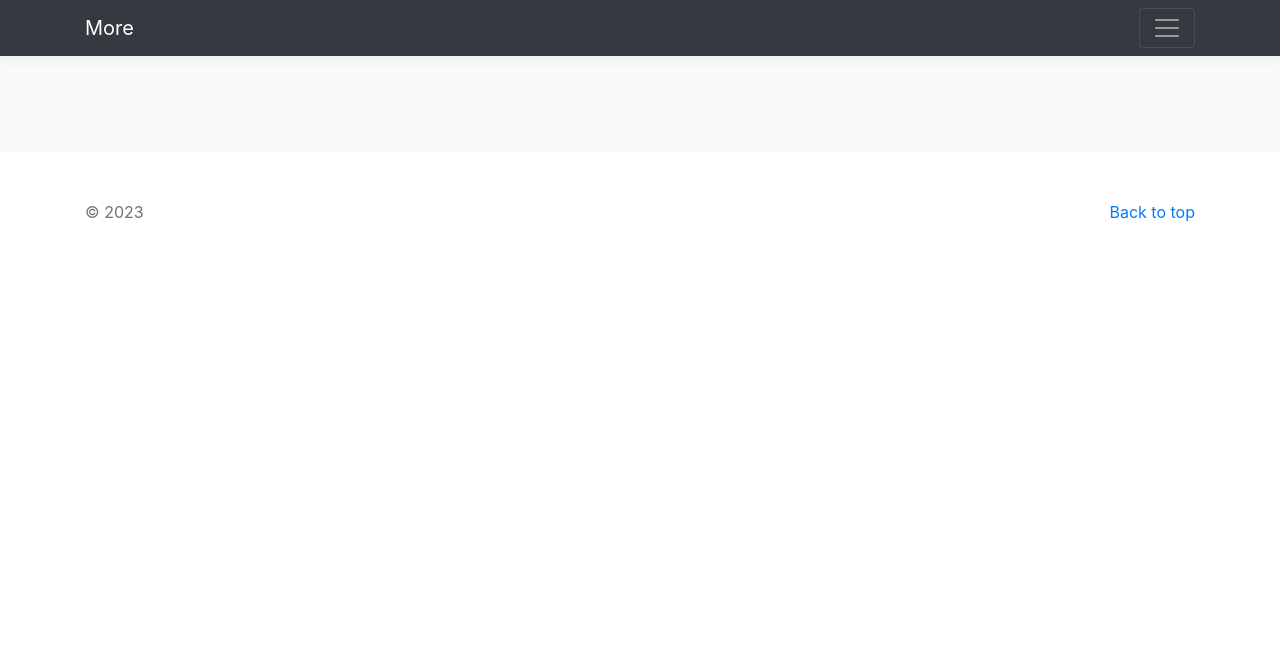
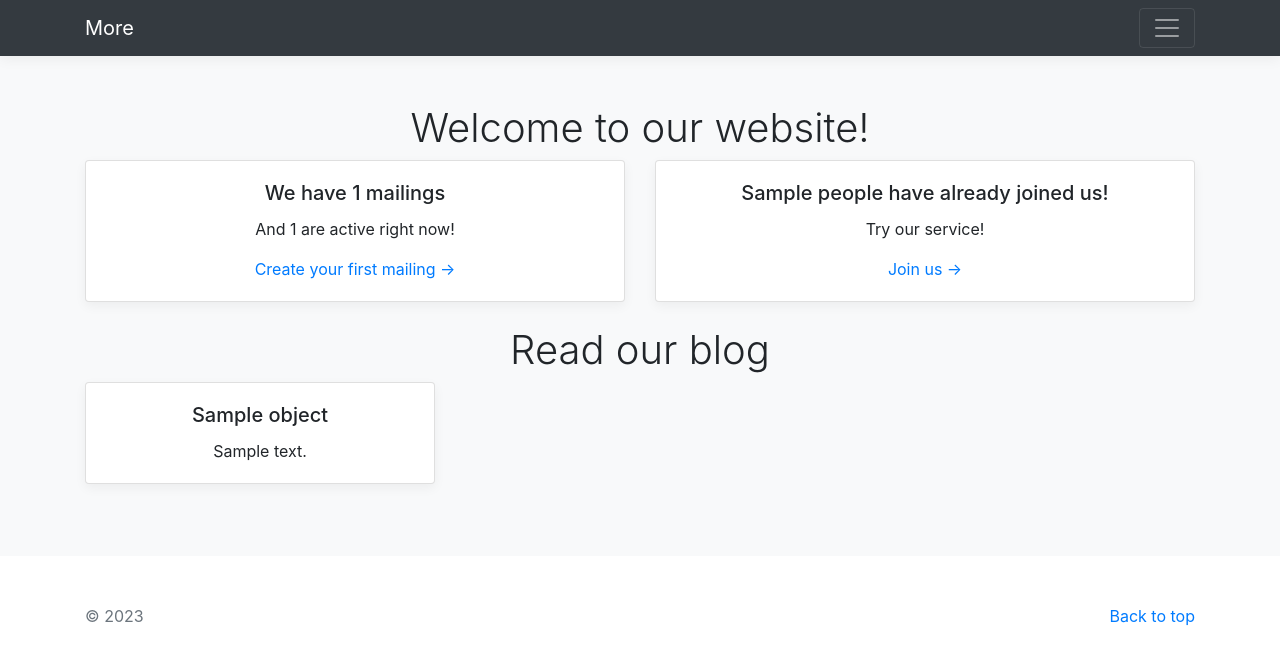
Before and after one commit to violetta-p/course_6, a Django app: template mailing/templates/mailing/home_page.html in a window 1280 px wide. Shown: the top 665 px of the page. Run offline with Django 4.2, Linux system fonts and the light colour scheme; the template is opened without the code that fills it: most values are stand-ins (such as "Sample title", 1, 10 or a date in 2020); some libraries are stand-ins or nearby versions.

Commit message:
added manager and home_page

```diff
--- a/mailing/forms.py
+++ b/mailing/forms.py
@@ -11,7 +11,7 @@ class MailingCreateForm(forms.ModelForm):
 
     class Meta:
         model = Mailing
-        fields = ('frequency', 'status', 'client', 'message', 'finish_date', 'finish_time')
+        fields = ('sending_time', 'frequency', 'status', 'client', 'message', 'finish_date', 'finish_time')
 
     def clean_name(self):
         forbidden_items = ['казино', 'криптовалюта', 'крипта', 'биржа', 'дешево',
--- a/mailing/models.py
+++ b/mailing/models.py
@@ -70,13 +70,16 @@ class Mailing(models.Model):
               ('START', 'Запущена'))
 
     create_date = models.DateField(auto_now_add=True, verbose_name='дата создания')
-    sending_time = models.TimeField(auto_now_add=True, verbose_name='время отправки рассылок')
+    sending_time = models.TimeField(default='00:00', verbose_name='время отправки рассылок')
     frequency = models.CharField(max_length=50, choices=FREQUENCY, verbose_name='частота отправки', default='daily')
     status = models.CharField(max_length=50, choices=STATUS, verbose_name='статус', default=CREATE)
     client = models.ManyToManyField('Client', verbose_name='клиент', blank=True)
     message = models.ForeignKey('Message', on_delete=models.CASCADE, verbose_name='сообщение', **NULLABLE)
     finish_date = models.DateField(verbose_name='дата прекращения рассылки', default='2025-01-01')
     finish_time = models.TimeField(verbose_name='время прекращения рассылки', default='00:00')
+    creator = models.ForeignKey(settings.AUTH_USER_MODEL, on_delete=models.SET_NULL, **NULLABLE, verbose_name='Author')
+    is_active = models.BooleanField(default=True, verbose_name='Activity') # поле для блокировки рассылки менеждером.
+    # пользователь не может самостоятельно включить рассылку, заблокированную менеджером
 
     def __str__(self):
         return self.pk
--- a/mailing/templates/mailing/home_page.html
+++ b/mailing/templates/mailing/home_page.html
@@ -1,6 +1,5 @@
 {% load static %}
 
-<!doctype html>
 <html lang="ru">
   <head>
     <meta charset="utf-8">
@@ -23,12 +22,54 @@
 
   {% include 'mailing/includes/inc_base_menu.html' %}
 
-    <main role="main">
-      <div class="album py-5 bg-light">
+  <main role="main">
+     <div class="album py-5 bg-light">
         <div class="container">
+          <div class="container text-center">
+            <h1 class="jumbotron-heading">Welcome to our website!</h1>
+          </div>
           <div class="row">
-            {% block page_content %}
-            {% endblock %}
+            <div class="col-6">
+              <div class="card mb-4 box-shadow">
+                <div class="card-body text-center">
+                    <h5 class="card-title">We have {{total_count}} mailings</h5>
+                    <p class="card-text">And {{active_count}} are active right now!</p>
+
+                  <div class="footer">
+                      <a href="{% url 'users:login'%}">Create your first mailing -></a>
+                  </div>
+                </div>
+              </div>
+            </div>
+            <div class="col-6">
+              <div class="card mb-4 box-shadow">
+                <div class="card-body text-center">
+                    <h5 class="card-title">{{unique_users}} people have already joined us!</h5>
+                    <p class="card-text">Try our service!</p>
+
+                  <div class="footer">
+                      <a href="{% url 'users:register'%}">Join us -></a>
+                  </div>
+                </div>
+              </div>
+            </div>
+          </div>
+          <div class="container text-center">
+            <h1 class="jumbotron-heading">Read our blog</h1>
+          </div>
+          <div class="row">
+            {% for object in random_articles%}
+              <div class="col-md-4">
+                <div class="card mb-4 box-shadow">
+                  <div class="card-body text-center">
+                    <h5 class="card-title">{{object.title}}</h5>
+                    <p class="card-text">{{object.body}}</p>
+                  </div>
+                </div>
+              </div>
+          </div>
+        </div>
+          {% endfor %}
           </div>
         </div>
       </div>
--- a/mailing/templates/mailing/includes/inc_base_menu.html
+++ b/mailing/templates/mailing/includes/inc_base_menu.html
@@ -9,13 +9,21 @@
             <div class="col-sm-4 offset-md-1 py-4">
                 <h4 class="text-white">Site navigation</h4>
                 <ul class="list-unstyled">
-                    <li><a href="{% url 'mailing:categories' %}" class="text-white">Catalog</a></li>
-                    <li><a href="{% url 'blog:list' %}" class="text-white">Blog</a></li>
-                    {% if user.is_authenticated %}
+                    {% if user.is_authenticated and user.is_staff %}
+                        <li><a href="{% url 'users:manager_user_list' %}" class="text-white">Users</a></li>
+                        <li><a href="{% url 'mailing:manager_mail_list' %}" class="text-white">Mailings</a></li>
+                        <li><a href="{% url 'blog:manager_blog_list' %}" class="text-white">Blog</a></li>
+                        <li><a href="{% url 'users:profile' %}" class="text-white">Profile</a></li>
+                        <li><a href="{% url 'users:logout' %}" class="text-white">Exit</a></li>
+                    {% elif user.is_authenticated %}
+                        <li><a href="{% url 'blog:list' %}" class="text-white">Blog</a></li>
+                        <li><a href="{% url 'mailing:categories' %}" class="text-white">Categories</a></li>
                         <li><a href="{% url 'mailing:client_list' %}" class="text-white">My clients</a></li>
                         <li><a href="{% url 'users:profile' %}" class="text-white">Profile</a></li>
                         <li><a href="{% url 'users:logout' %}" class="text-white">Exit</a></li>
                     {% else %}
+                        <li><a href="{% url 'blog:list' %}" class="text-white">Blog</a></li>
+                        <li><a href="{% url 'mailing:categories' %}" class="text-white">Categories</a></li>
                         <li><a href="{% url 'users:login' %}" class="text-white">Log in</a></li>
                         <li><a href="{% url 'users:register' %}" class="text-white">Sign up</a></li>
                     {% endif %}
--- a/mailing/templates/mailing/message_detail.html
+++ b/mailing/templates/mailing/message_detail.html
@@ -12,7 +12,7 @@
             <div class="btn-group">
                 <a class="btn btn-sm btn-primary"
                href="{% url 'mailing:message_list'%}" role="button">Back</a>
-                {% if object.creator == user %}
+                {% if object.creator == user or is_super%}
                 <a class="btn btn-sm btn-primary"
                href="{% url 'mailing:message_edit' object.pk %}" role="button">Edit</a>
                 <a class="btn btn-sm btn-danger"
```
Also changed, not shown: mailing/urls.py (+5 -5 lines), users/templates/users/manager_page.html (deleted, +0 -10 lines), users/templates/users/manager_user_list.html (added, +42 -0 lines).
